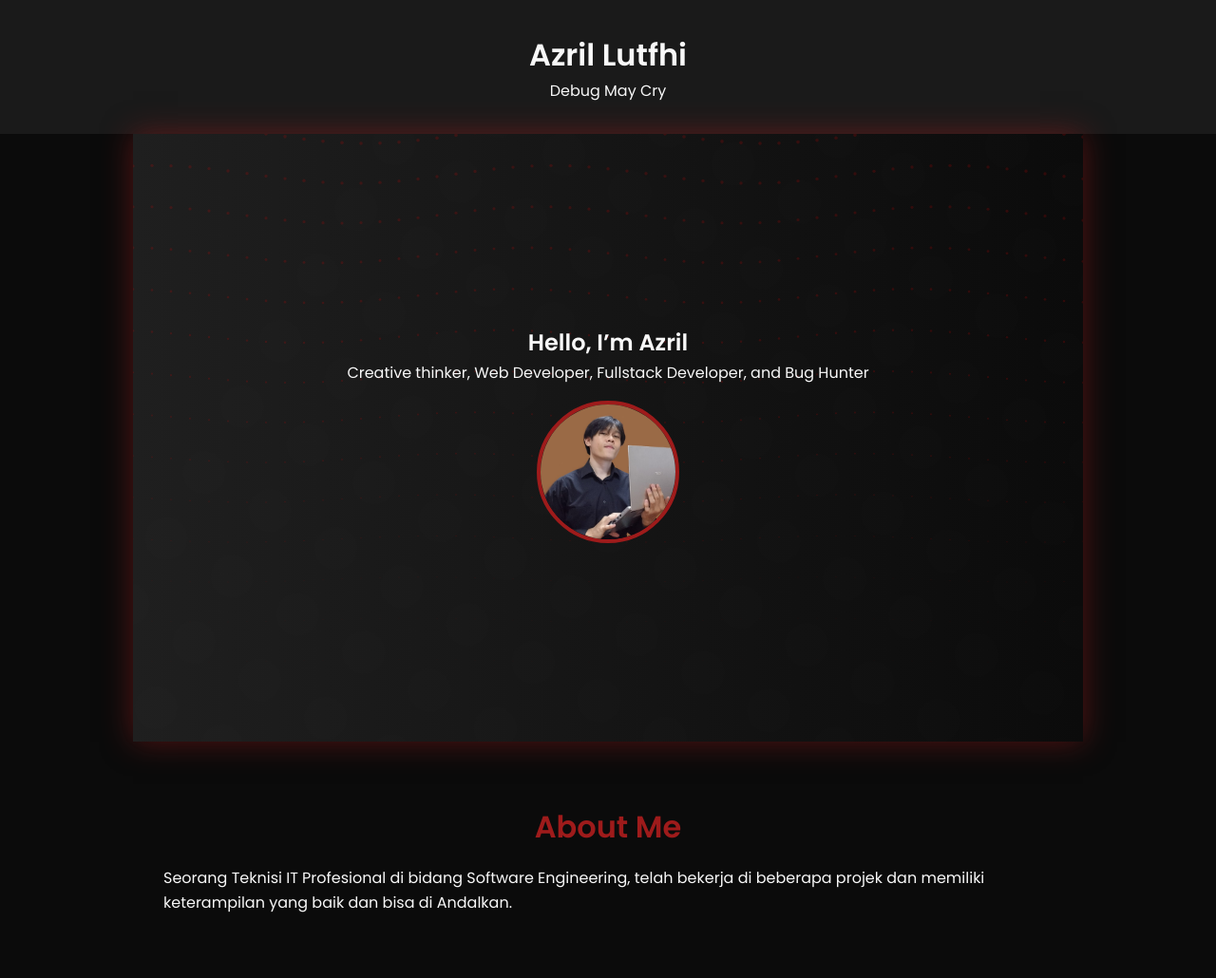
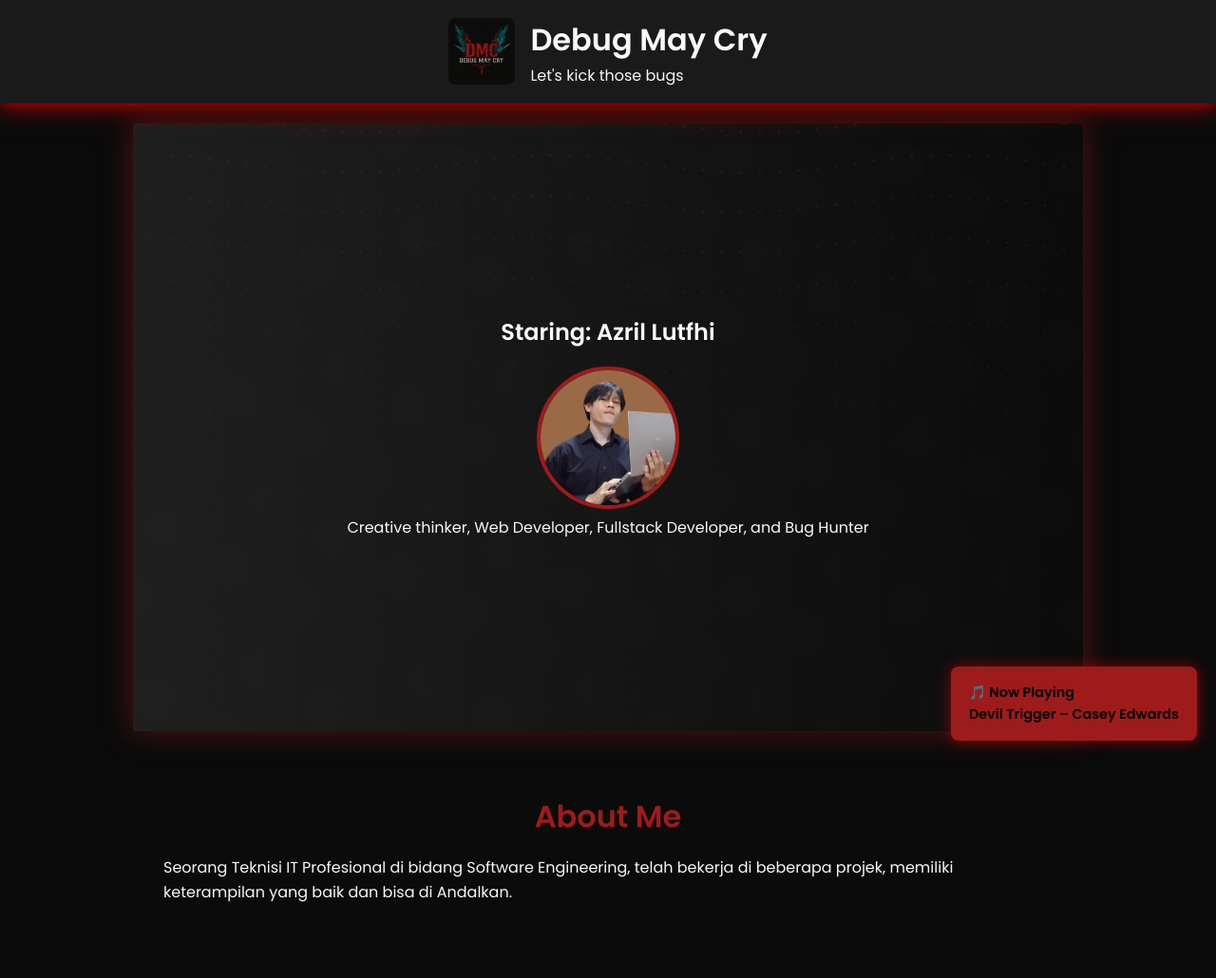
Before and after one commit to arnoriel/profile-azril, a plain HTML site: page index.html in a window 1280 px wide. Shown: the top 1030 px of the page at 95% size. Drawn offline with nearby package versions, Linux system fonts and the light colour scheme.

Commit message:
features on my site now

```diff
--- a/index.html
+++ b/index.html
@@ -4,39 +4,45 @@
 <head>
   <meta charset="UTF-8" />
   <meta name="viewport" content="width=device-width, initial-scale=1.0" />
-  <title>Azril Lutfhi</title>
+  <title>Debug May Cry</title>
   <link rel="preconnect" href="https://fonts.googleapis.com">
   <link rel="preconnect" href="https://fonts.gstatic.com" crossorigin>
   <link href="https://fonts.googleapis.com/css2?family=Poppins:wght@300;400;600&display=swap" rel="stylesheet">
   <link rel="stylesheet" href="style.css" />
+  <link rel="icon" type="image/jpeg" href="assets/img/dmc.jpg" />
   <link href="https://unpkg.com/aos@2.3.4/dist/aos.css" rel="stylesheet">
 </head>
 
 <body>
-  <header>
-    <h1>Azril Lutfhi</h1>
-    <p>Debug May Cry</p>
-  </header>
+    <header class="fixed-header" id="main-header">
+      <div class="header-content">
+        <img src="assets/img/dmc.jpg" alt="Logo DMC" class="logo" />
+        <div class="header-text">
+          <h1>Debug May Cry</h1>
+          <p>Let's kick those bugs</p>
+        </div>
+      </div>
+    </header>
 
   <section class="hero">
     <canvas id="waveCanvas"></canvas>
     <div class="hero-content">
-      <h2>Hello, I’m Azril</h2>
+      <h2>Staring: Azril Lutfhi</h2>
+      <img src="assets/img/azril.png" alt="Azril Lutfhi" />
       <p>Creative thinker, Web Developer, Fullstack Developer, and Bug Hunter</p>
-      <img src="assets/img/azril.png" alt="Azril Lutfhi" />
     </div>
   </section>
 
   <section class="about" data-aos="fade-up">
     <h2 class="section-title">About Me</h2>
-    <p>Seorang Teknisi IT Profesional di bidang Software Engineering, telah bekerja di beberapa projek dan memiliki keterampilan yang baik dan bisa di Andalkan.</p>
+    <p>Seorang Teknisi IT Profesional di bidang Software Engineering, telah bekerja di beberapa projek, memiliki keterampilan yang baik dan bisa di Andalkan.</p>
   </section>
 
   <section class="services" data-aos="fade-up">
     <h2 class="section-title">Services</h2>
     <div class="service-item">
       <h3>Joki Tugas Coding</h3>
-      <p>Merasa pusing untuk mengerjakan tugas kuliah / sekolah Anda? atau terlalu sibuk sampai tidak bisa mengerjakan tugas ngodingmu itu? sewa joki dariku untuk tugasmu itu saja dengan harga murah mulai dari Rp. 60.000,- (bisa di nego, chat saja)</p>
+      <p>Merasa pusing untuk mengerjakan tugas kuliah / sekolah Anda? atau terlalu sibuk sampai tidak bisa mengerjakan tugas ngodingmu itu? sewa joki dariku untuk tugasmu itu saja dengan harga murah mulai dari Rp. 70.000,- (bisa di nego, chat saja)</p>
     </div>
     <div class="service-item">
       <h3>Tutor Coding</h3>
@@ -124,6 +130,50 @@
   <script>
     AOS.init({ once: true, duration: 1000, easing: 'ease-in-out' });
   </script>
+
+  <script>
+  const header = document.getElementById('main-header');
+
+  window.addEventListener('scroll', () => {
+    if (window.scrollY > 100) {
+      header.classList.add('shrink');
+    } else {
+      header.classList.remove('shrink');
+    }
+  });
+</script>
+
+<!-- Audio Auto Play -->
+<audio id="devilTriggerAudio" autoplay>
+  <source src="assets/audio/Casey Edwards feat. Ali Edwards - Devil Trigger [Official Music Video] - CapcomChannel.mp3" type="audio/mpeg">
+  Your browser does not support the audio element.
+</audio>
+
+<!-- Now Playing Modal -->
+<div id="nowPlaying" class="now-playing">
+  🎵 Now Playing<br>
+  <strong>Devil Trigger – Casey Edwards</strong>
+</div>
+
+<script>
+  window.addEventListener('DOMContentLoaded', () => {
+    const audio = document.getElementById('devilTriggerAudio');
+    const nowPlaying = document.getElementById('nowPlaying');
+
+    // Coba mainkan musik (beberapa browser butuh interaction dulu)
+    audio.play().then(() => {
+      nowPlaying.classList.add('show');
+    }).catch(err => {
+      console.log("Autoplay gagal, browser membutuhkan interaksi");
+    });
+
+    // Sembunyikan notifikasi setelah 8 detik
+    // setTimeout(() => {
+    //   nowPlaying.classList.remove('show');
+    // }, 8000);
+  });
+</script>
+
 </body>
 
 </html>
--- a/style.css
+++ b/style.css
@@ -75,6 +75,7 @@ section {
   background: linear-gradient(to right, #1f1f1f, #0b0b0b);
   color: var(--text-color);
   text-align: center;
+  margin-top: 130px;
   height: 80vh;
   overflow: hidden;
   display: flex;
@@ -233,3 +234,115 @@ footer {
   0% { background-position: 0 0; }
   100% { background-position: 160px 160px; }
 }
+
+.fixed-header {
+  position: fixed;
+  top: 0;
+  left: 0;
+  width: 100%;
+  z-index: 999;
+  background-color: var(--dmc-light);
+  padding: 1rem 2rem;
+    box-shadow:
+    0 0 15px rgba(255, 0, 0, 0.7),
+    0 0 30px rgba(255, 0, 0, 0.5),
+    0 4px 10px rgba(0, 0, 0, 0.5);
+}
+
+.header-content {
+  display: flex;
+  align-items: center;
+  gap: 1rem;
+  justify-content: center;
+  flex-wrap: wrap;
+  text-align: left;
+}
+
+.logo {
+  width: 50px;
+  height: 50px;
+  border-radius: 8px;
+  object-fit: cover;
+}
+
+/* Header awal di tengah, besar */
+.fixed-header {
+  transition: all 0.4s ease;
+  text-align: center;
+}
+
+.header-content {
+  transition: all 0.4s ease;
+  display: flex;
+  flex-direction: row; /* BUKAN column */
+  align-items: center;
+  justify-content: center;
+  text-align: left;
+  gap: 1rem;
+  flex-wrap: nowrap;
+}
+
+/* Ukuran logo dan teks awal */
+.logo {
+  transition: all 0.4s ease;
+  width: 70px;
+  height: 70px;
+}
+
+.header-text h1 {
+  transition: all 0.4s ease;
+  font-size: 2rem;
+}
+
+.header-text p {
+  transition: all 0.4s ease;
+  font-size: 1rem;
+}
+
+/* Saat di-scroll */
+.fixed-header.shrink {
+  padding: 0.5rem 2rem;
+}
+
+.fixed-header.shrink .header-content {
+  flex-direction: row;
+  justify-content: flex-start;
+  align-items: center;
+  text-align: left;
+}
+
+.fixed-header.shrink .logo {
+  width: 40px;
+  height: 40px;
+}
+
+.fixed-header.shrink .header-text h1 {
+  font-size: 1.2rem;
+}
+
+.fixed-header.shrink .header-text p {
+  font-size: 0.8rem;
+}
+
+.now-playing {
+  position: fixed;
+  bottom: 20px;
+  right: 20px;
+  background-color: var(--dmc-red);
+  color: black;
+  padding: 1rem 1.2rem;
+  border-radius: 8px;
+  box-shadow: 0 0 15px rgba(255, 0, 0, 0.5);
+  font-weight: bold;
+  font-size: 0.9rem;
+  z-index: 9999;
+  opacity: 0;
+  transform: translateY(20px);
+  transition: all 0.5s ease;
+}
+
+/* When visible */
+.now-playing.show {
+  opacity: 1;
+  transform: translateY(0);
+}
```
Also changed, not shown: assets/img/dmc.jpg (added), 1 other file.
